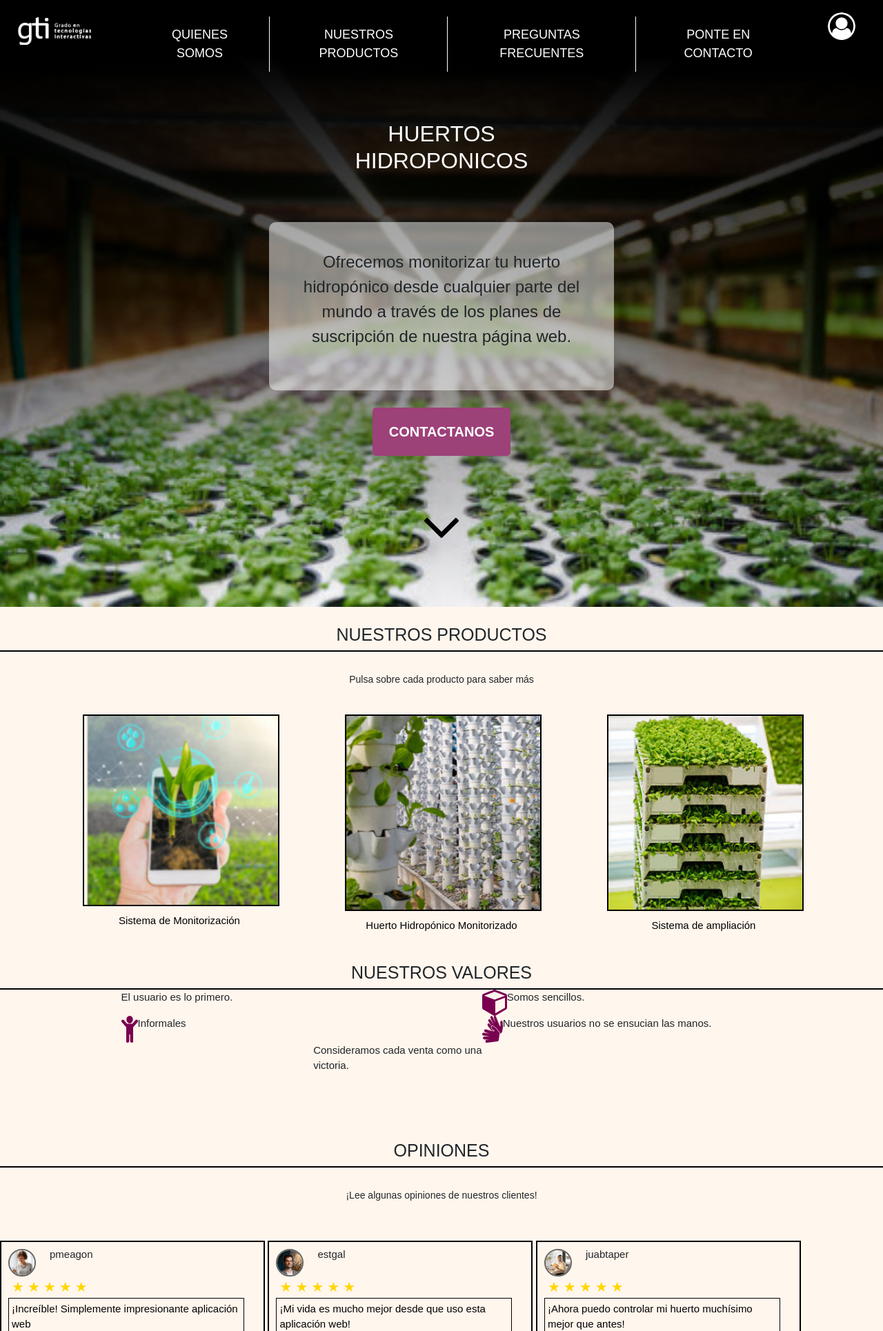
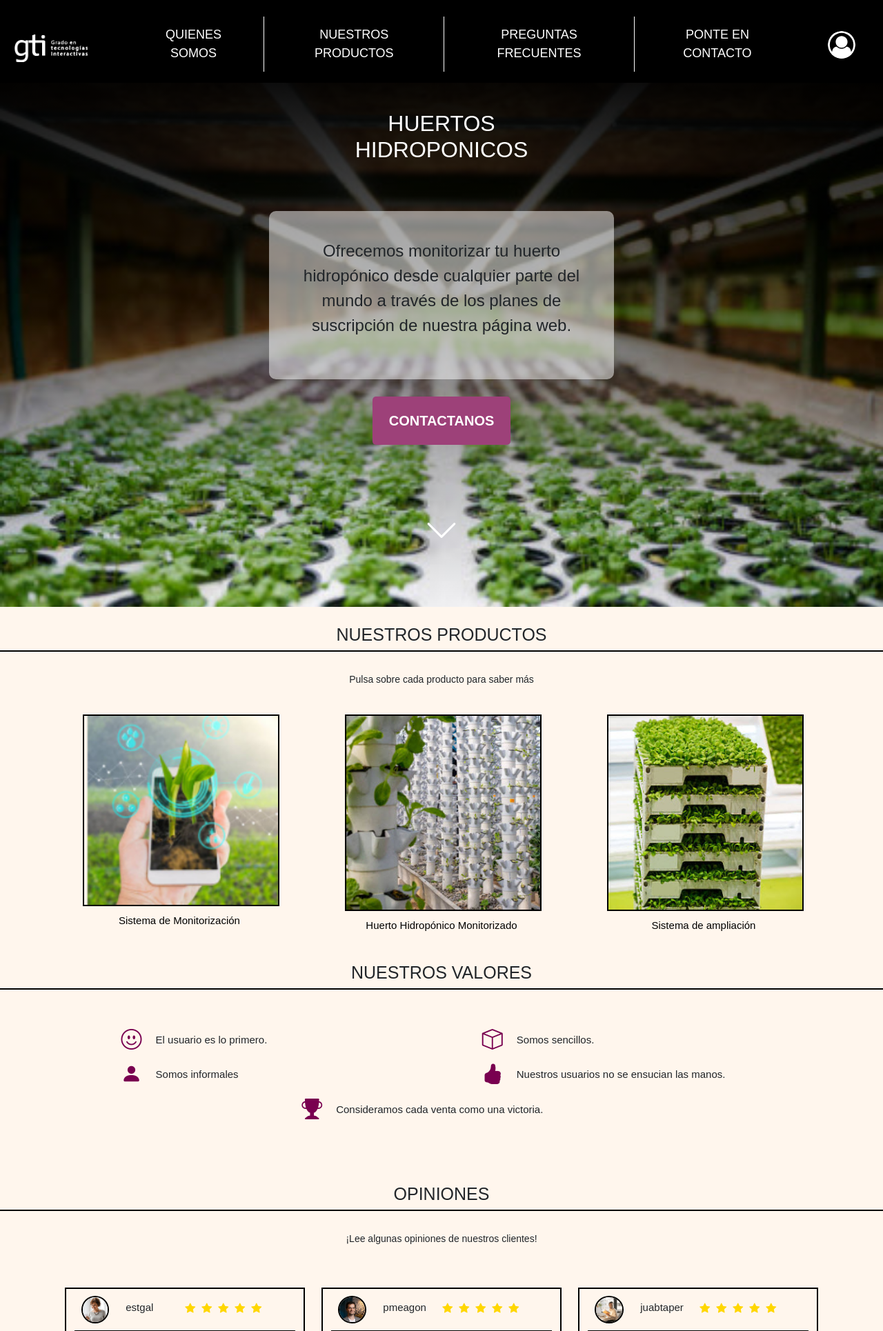
Before and after one commit to Meana13/Proyecto_Web, a PHP site: page / in a window 1280 px wide. Shown: the top 1930 px of the page at 69% size. Run offline with PHP 8.4, Linux system fonts and the light colour scheme.

Commit message:
Header mejorado, opiniones en bootstrap, iconos svg -> bootstrap
Eliminado archivo sobrante

```diff
--- a/src/app/css/estilos_index.css
+++ b/src/app/css/estilos_index.css
@@ -1,9 +1,7 @@
-/* Estilos aplicados a todos los elementos */
 * {
     margin: 0;
 }
 
-/* Estilos aplicados al elemento 'body' */
 body {
     padding: 0px;
     margin-top: 80px;
@@ -25,7 +23,7 @@ body {
     text-transform: uppercase;
 }
 
-/* Estilos Container hero' */
+/* Estilos Container hero */
 #container_hero {
     background-image: linear-gradient(to bottom, rgba(0,0,0,1),rgba(255,255,255,0)), url('../../images/fonfo_hero.jpg');
     height: 100vh;
@@ -59,7 +57,12 @@ body {
 
 /* Estilos flecha */
 #flecha{
-    margin-top: 85px;
+    font-size: 50px;
+    color: #fff;
+    margin-top: 70px;
+    animation: flecha_animada 2s ease-in-out;
+    display: inline-block;
+    animation-iteration-count: infinite;
 }
 
 /* Titulos centrados */
@@ -80,7 +83,6 @@ h1,h2,h3,h4{
 }
 
 /* Estilos para la sección de productos */
-
 .vista_imagen {
     width: 80%;
     object-fit: cover;
@@ -108,6 +110,9 @@ h1,h2,h3,h4{
 
 /* Estilos nuestros_valores */
 
+#nuestros_valores ul {
+    margin-top: 50px;
+}
 
 .lista_valores{
     margin-bottom: 80px;
@@ -118,9 +123,117 @@ h1,h2,h3,h4{
     display: flex;
 }
 
-.lista_valores div li img {
-    width: 30px;
+.lista_valores .bi {
+    font-size: 30px;
+    color: var(--principal);
+    margin-right: 20px;
 }
+
+.lista_valores li p {
+    margin-top: 12px;
+}
+
+#ultima-fila {
+    padding: 0;
+}
+
+/* Estilos opiniones */
+.contenedor_opiniones {
+    margin-top: 25px;
+    max-width: 100%;
+    max-height: 250px;
+    max-height: 250px;
+    width: 80%;
+    height: 220px;
+    position: relative;
+    overflow: hidden;
+    display: flex;
+    flex-direction: column;
+    margin-bottom: 10px;
+    margin-left: 515px;
+}
+
+.nombre_usuario {
+    margin-top: 16px;
+    width: fit-content;
+    height: 20px;
+    font-size: 15px;
+}
+
+#foto-perfil {
+    width: auto;
+    height: 40px;
+    margin-top: 10px;
+    margin-left: 10px;
+    border-radius: 50%;
+    border: 2px solid #000;
+    padding: 0;
+}
+
+/* Estilos para la calificación de la opinión */
+.calificacion div i {
+    font-size: 15px;
+    width: auto;
+    color: #FFD700;
+}
+
+.calificacion div {
+    margin-top: 16px;
+}
+
+.texto_opinion {
+    border-top: solid 1px #000;
+    padding-top: 15px;
+    padding-left: 10px;
+    padding-right: 10px;
+    margin-top: 10px;
+    margin-bottom: 40px;
+    height: fit-content;
+    overflow: auto;
+}
+
+.vista_opinion {
+    border: 2px solid black;
+    object-fit: cover;
+    vertical-align: top;
+    transition: 2s;
+    margin-top: 25px;
+    margin: 30px auto;
+}
+
+#foto {
+    width: auto;
+}
+
+.vista_opinion .col-1 {
+    width: 5px;
+}
+
+#contenedor_opiniones .container {
+    display: flex;
+}
+
+
+
+/* Estilos para pantallas más pequeñas */
+@media (max-width: 1200px) {
+    .vista_opinion {
+        width: 50%;
+    }
+    #contenedor_opiniones .container {
+        display: block;
+    }
+}
+
+@media (max-width: 768px) {
+    .vista_opinion {
+        width: 80%;
+        margin: 10px auto;
+    }
+
+
+}
+
 
 /* Estilos boton volver arriba */
 #boton-volver-arriba {
@@ -140,6 +253,21 @@ h1,h2,h3,h4{
 
 #boton_volver_arriba:hover {
     background-color: var(--hover);
+}
+
+/* animacion flecha bajar */
+@keyframes flecha_animada {
+    from {
+        transform: translateY(0);
+    } 50% {
+        transform: translateY(20px);
+    } to {
+        transform: translateY(0);
+    }
+}
+
+@media(max-width: 1446px) {
+
 }
 
 /* Estilos aplicados en dispositivos con un ancho máximo de 768px */
@@ -195,11 +323,6 @@ h1,h2,h3,h4{
         margin-bottom: 20px;
     }
 
-    /* Estilos aplicados al elemento con el id 'flecha' en dispositivos móviles */
-    #flecha{
-        margin-top: 20px;
-    }
-
     /* Estilos aplicados al elemento con el id 'nuestros_valores' y su lista no ordenada en dispositivos móviles */
     #nuestros_valores ul{
         margin-top: 50px;
--- a/src/app/css/landing_page/estilos_carrousel_opiniones.css
+++ /dev/null
@@ -1,113 +0,0 @@
-/* Estilos generales para todos los elementos */
-* {
-    margin: 0;
-    padding: 0;
-    box-sizing: border-box;
-}
-
-body {
-    font-family: 'lato'; /* Fuente utilizada en el cuerpo del documento */
-}
-
-/* Estilos para el contenedor general de opiniones */
-.contenedor_opiniones {
-    margin-top: 25px;
-    max-width: 100%;
-    max-height: 250px;
-    max-height: 250px;
-    width: 80%;
-    height: 220px;
-    position: relative;
-    overflow: hidden;
-    display: flex;
-    flex-direction: column;
-    margin-bottom: 10px;
-    margin-left: 515px;
-}
-
-/* Estilos para cada opinión en el contenedor */
-.contenedor_opinion {
-    width: 250px;
-    height: 200px;
-    border: 2px solid black;
-    padding-left: 10px;
-    margin-left: 25px;
-    margin-top: 25px;
-    margin-bottom: 25px;
-    display: flex;
-    flex-wrap: wrap;
-}
-
-/* Estilos para el contenedor de la foto y el nombre de usuario */
-.contenedor_foto_nombre_usuario {
-    display: flex;
-    align-items: center;
-}
-
-.nombre_usuario {
-    width: 200px;
-    height: 20px;
-    margin-left: 20px;
-    font-size: 15px;
-}
-
-.contenedor_foto_nombre_usuario img {
-    width: 40px;
-    height: 40px;
-    margin-top: 10px;
-    margin-left: 10px;
-    border-radius: 50%;
-    border: 2px solid #666;
-}
-
-/* Estilos para la calificación de la opinión */
-.calificacion {
-    font-size: 0;
-    height: 21px;
-    width: 100%;
-    margin-left: 15px;
-}
-
-.calificacion .star:before {
-    content: "\2605";
-    font-size: 20px;
-    color: #FFD700;
-}
-
-.calificacion .star {
-    display: inline-block;
-    margin-right: 5px;
-}
-
-/* Estilos para el texto de la opinión */
-.texto_opinion {
-    border: solid 1px #000000;
-    background: transparent;
-    color: #000000;
-    margin-top: 10px;
-    padding: 4px;
-    width: 90%;
-    height: 100px;
-    overflow: auto;
-    margin-bottom: 5px;
-    margin-left: 10px;
-}
-
-/* Estilos para la vista de la opinión */
-.vista_opinion {
-    border: 2px solid black;
-    width: 30%;
-    object-fit: cover;
-    vertical-align: top;
-    transition: 2s;
-    display: inline-block;
-    margin-top: 25px;
-}
-
-/* Estilos para pantallas más pequeñas */
-@media (max-width: 768px) {
-    .vista_opinion {
-        width: 80%;
-        margin: 10px auto;
-    }
-}
--- a/src/app/css/landing_page/estilos_index_menu_no_registrado.css
+++ b/src/app/css/landing_page/estilos_index_menu_no_registrado.css
@@ -237,8 +237,22 @@ button.boton_menu {
   display: none;
 }
 
+@media (max-width: 1446px) {
+  .header {
+    height: fit-content;
+  }
+
+  .logo {
+    margin: auto 0;
+  }
+
+  .login-tab {
+    margin-top: 40px;
+  }
+}
+
 /* Estilos para dispositivos móviles */
-@media (max-width: 768px) {
+@media (max-width: 1060px) {
   /* Estilos para el encabezado en dispositivos móviles */
   .header {
     height: 60px;
@@ -329,6 +343,7 @@ button.boton_menu {
 
   /* Estilos para el botón de alternar menú de navegación en dispositivos móviles */
   .nav-toggle {
+    height: inherit;
     display: block;
   }
 
--- a/src/index.html
+++ b/src/index.html
@@ -11,6 +11,7 @@
     <!-- Carga css bootstrap -->
     <link href="https://cdn.jsdelivr.net/npm/bootstrap@5.3.0-alpha3/dist/css/bootstrap.min.css" rel="stylesheet"
         integrity="sha384-KK94CHFLLe+nY2dmCWGMq91rCGa5gtU4mk92HdvYe+M/SXH301p5ILy+dN9+nJOZ" crossorigin="anonymous">
+    <link rel="stylesheet" href="https://cdn.jsdelivr.net/npm/bootstrap-icons@1.10.5/font/bootstrap-icons.css">
 
     <!---- incluimos los archivos de estilo ----->
     <link rel="stylesheet" href="app/css/estilos_index.css">
@@ -260,7 +261,7 @@
         <a href="./app/html/landing_page/formulario_contacto.html" id="boton-contacto"><b>Contactanos</b></a>
 
         <!-- flecha leer más -->
-        <a id="flecha" href="#titulo_nuestros_productos"><img src="images/flecha.svg" alt=""></a>
+        <a id="flecha" href="#titulo_nuestros_productos"><i class="bi bi-chevron-down"></i></a>
 
     </div>
 
@@ -304,26 +305,27 @@
 
         <!-- valores -->
         <div class="container" id="nuestros_valores">
-            <ul class=" row justify-content-evenly lista_valores">
-                <li class="col-5 valor1>
-                        <img src=" images/icono_cara.svg" alt="">
+            <ul class=" row justify-content-center justify-content-md-evenly lista_valores">
+                <li class="col-8 col-md-5 valor1">
+                    <i class="bi bi-emoji-smile"></i>
                     <p>El usuario es lo primero.</p>
                 </li>
-                <li class="col-5 valor">
-                    <img src="images/icono_cubo.svg" alt="">
+                <li class="col-8 col-md-5 valor2">
+                    <i class="bi bi-box"></i>
                     <p>Somos sencillos.</p>
                 </li>
-                <li class="col-5 valor3">
-                    <img src="images/icono_persona.svg" alt="">
-                    <p>Informales</p>
+                <li class="col-8 col-md-5 valor3">
+                    <i class="bi bi-person-fill"></i>
+                    <p>Somos informales</p>
                 </li>
-                <li class="col-5 valor4">
-                    <img src="images/icono_manos.svg" alt="">
+                <li class="col-8 col-md-5 valor4">
+                    <i class="bi bi-hand-thumbs-up-fill"></i>
                     <p>Nuestros usuarios no se ensucian las manos.</p>
                 </li>
-                <div class="row justify-content-center">
-                    <li class="col-5 valor5 row">
-                        <p class="col-9">Consideramos cada venta como una victoria.</p>
+                <div class="row justify-content-center" id="ultima-fila">
+                    <li class="col-8 col-md-5 valor5">
+                        <i class="bi bi-trophy-fill"></i>
+                        <p>Consideramos cada venta como una victoria.</p>
                     </li>
                 </div>
             </ul>
@@ -338,58 +340,107 @@
         <p id="p-productos">¡Lee algunas opiniones de nuestros clientes!</p>
 
         <!-- opiniones -->
-        <div class="container_productos">
+        <div class="container">
             <!-- caja de opinion-->
-            <div class="vista_opinion">
+            <div class="container">
+                <div class="row vista_opinion">
                     <!-- foto y nombre usuario -->
-                <div class="contenedor_foto_nombre_usuario">
-                    <img src="images/concepcion.png" alt="Foto de perfil">
-                    <p class="nombre_usuario">pmeagon</p>
+                    <div class="col-1" id="foto">
+                        <img src="images/concepcion.png" alt="Foto de perfil" id="foto-perfil">
+                    </div>
+                    <div class="col-3 align-self-start">
+                        <label class="nombre_usuario">estgal</label>
                     </div>
                     <!-- calificacion (estrellas) -->
-                <div class="calificacion">
-                    <span class="star"></span>
-                    <span class="star"></span>
-                    <span class="star"></span>
-                    <span class="star"></span>
-                    <span class="star"></span>
+                    <div class="col-5 col-md-6 row calificacion">
+                        <div class="col-1">
+                            <i class="bi bi-star-fill"></i>
+                        </div>
+                        <div class="col-1">
+                            <i class="bi bi-star-fill"></i>
+                        </div>
+                        <div class="col-1">
+                            <i class="bi bi-star-fill"></i>
+                        </div>
+                        <div class="col-1">
+                            <i class="bi bi-star-fill"></i>
+                        </div>
+                        <div class="col-1">
+                            <i class="bi bi-star-fill"></i>
+                        </div>
                     </div>
                     <!-- texto de la opinion -->
+                    <div class="col-12">
                         <p class="texto_opinion">¡Increíble! Simplemente impresionante aplicación web</p>
-
                     </div>
-            <div class="vista_opinion">
-                <div class="contenedor_foto_nombre_usuario">
-                    <img src="images/admin.png" alt="Foto de perfil">
-                    <p class="nombre_usuario">estgal</p>
-
                 </div>
-                <div class="calificacion">
-                    <span class="star"></span>
-                    <span class="star"></span>
-                    <span class="star"></span>
-                    <span class="star"></span>
-                    <span class="star"></span>
             </div>
-                <div>
+            <!------------------------->
+            <div class="container">
+                <div class="row vista_opinion">
+                    <!-- foto y nombre usuario -->
+                    <div class="col-1" id="foto">
+                        <img src="images/admin.png" alt="Foto de perfil" id="foto-perfil">
+                    </div>
+                    <div class="col-3 align-self-start">
+                        <label class="nombre_usuario">pmeagon</label>
+                    </div>
+                    <!-- calificacion (estrellas) -->
+                    <div class="col-5 col-md-6 row calificacion">
+                        <div class="col-1">
+                            <i class="bi bi-star-fill"></i>
+                        </div>
+                        <div class="col-1">
+                            <i class="bi bi-star-fill"></i>
+                        </div>
+                        <div class="col-1">
+                            <i class="bi bi-star-fill"></i>
+                        </div>
+                        <div class="col-1">
+                            <i class="bi bi-star-fill"></i>
+                        </div>
+                        <div class="col-1">
+                            <i class="bi bi-star-fill"></i>
+                        </div>
+                    </div>
+                    <!-- texto de la opinion -->
+                    <div class="col-12">
                         <p class="texto_opinion">¡Mi vida es mucho mejor desde que uso esta aplicación web!</p>
                     </div>
                 </div>
-            <div class="vista_opinion">
-                <div class="contenedor_foto_nombre_usuario">
-                    <img src="images/comercial.png" alt="Foto de perfil">
-                    <p class="nombre_usuario">juabtaper</p>
-
             </div>
-                <div class="calificacion">
-                    <span class="star"></span>
-                    <span class="star"></span>
-                    <span class="star"></span>
-                    <span class="star"></span>
-                    <span class="star"></span>
+            <!------------------------>
+            <div class="container">
+                <div class="row vista_opinion">
+                    <!-- foto y nombre usuario -->
+                    <div class="col-1" id="foto">
+                        <img src="images/comercial.png" alt="Foto de perfil" id="foto-perfil">
                     </div>
-                <div>
-                    <p class="texto_opinion">¡Ahora puedo controlar mi huerto muchísimo mejor que antes! </p>
+                    <div class="col-3 align-self-start">
+                        <label class="nombre_usuario">juabtaper</label>
+                    </div>
+                    <!-- calificacion (estrellas) -->
+                    <div class="col-5 col-md-6 row calificacion">
+                        <div class="col-1">
+                            <i class="bi bi-star-fill"></i>
+                        </div>
+                        <div class="col-1">
+                            <i class="bi bi-star-fill"></i>
+                        </div>
+                        <div class="col-1">
+                            <i class="bi bi-star-fill"></i>
+                        </div>
+                        <div class="col-1">
+                            <i class="bi bi-star-fill"></i>
+                        </div>
+                        <div class="col-1">
+                            <i class="bi bi-star-fill"></i>
+                        </div>
+                    </div>
+                    <!-- texto de la opinion -->
+                    <div class="col-12">
+                        <p class="texto_opinion">¡Ahora puedo controlar mi huerto muchísimo mejor que antes!/p>
+                    </div>
                 </div>
             </div>
         </div>
```
Lines whose indentation alone changed are shown as unchanged.
